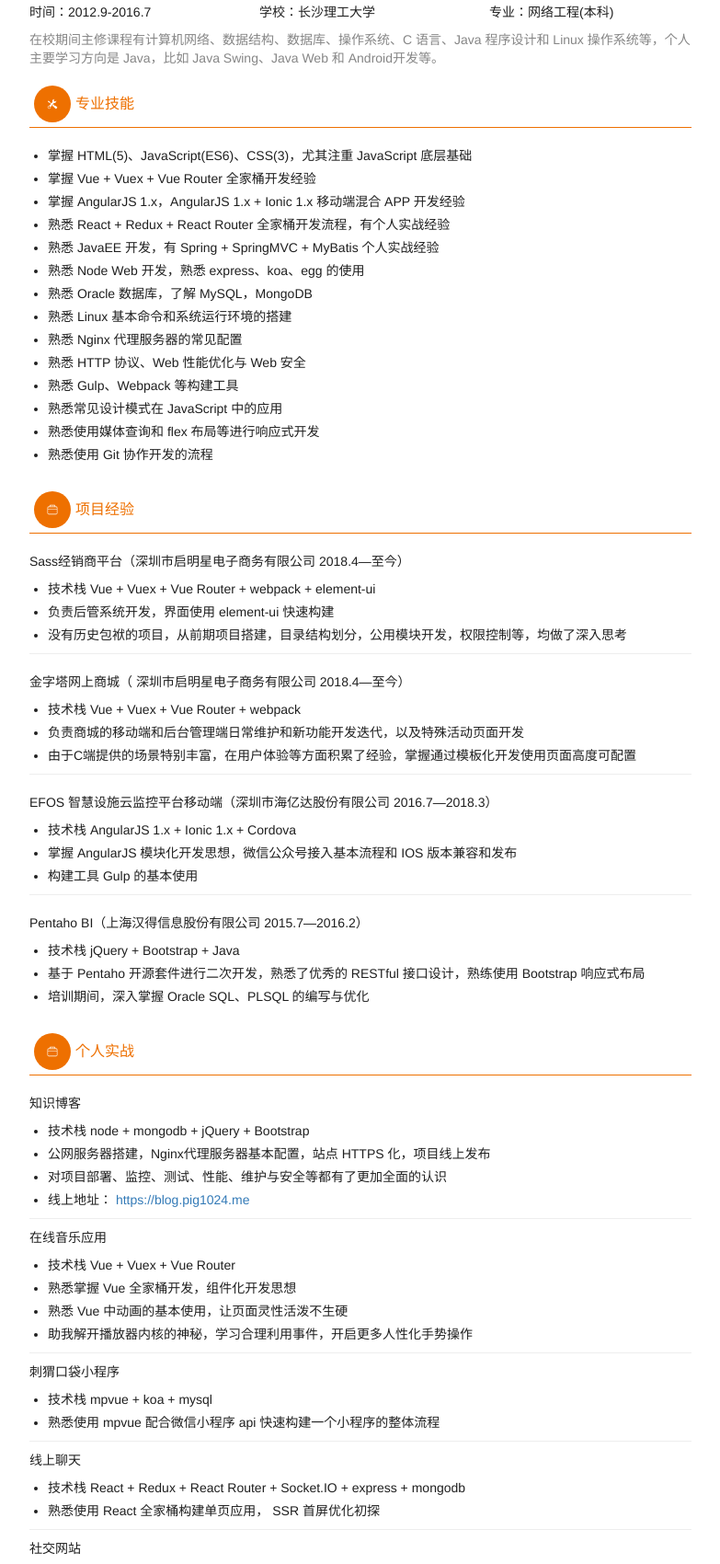
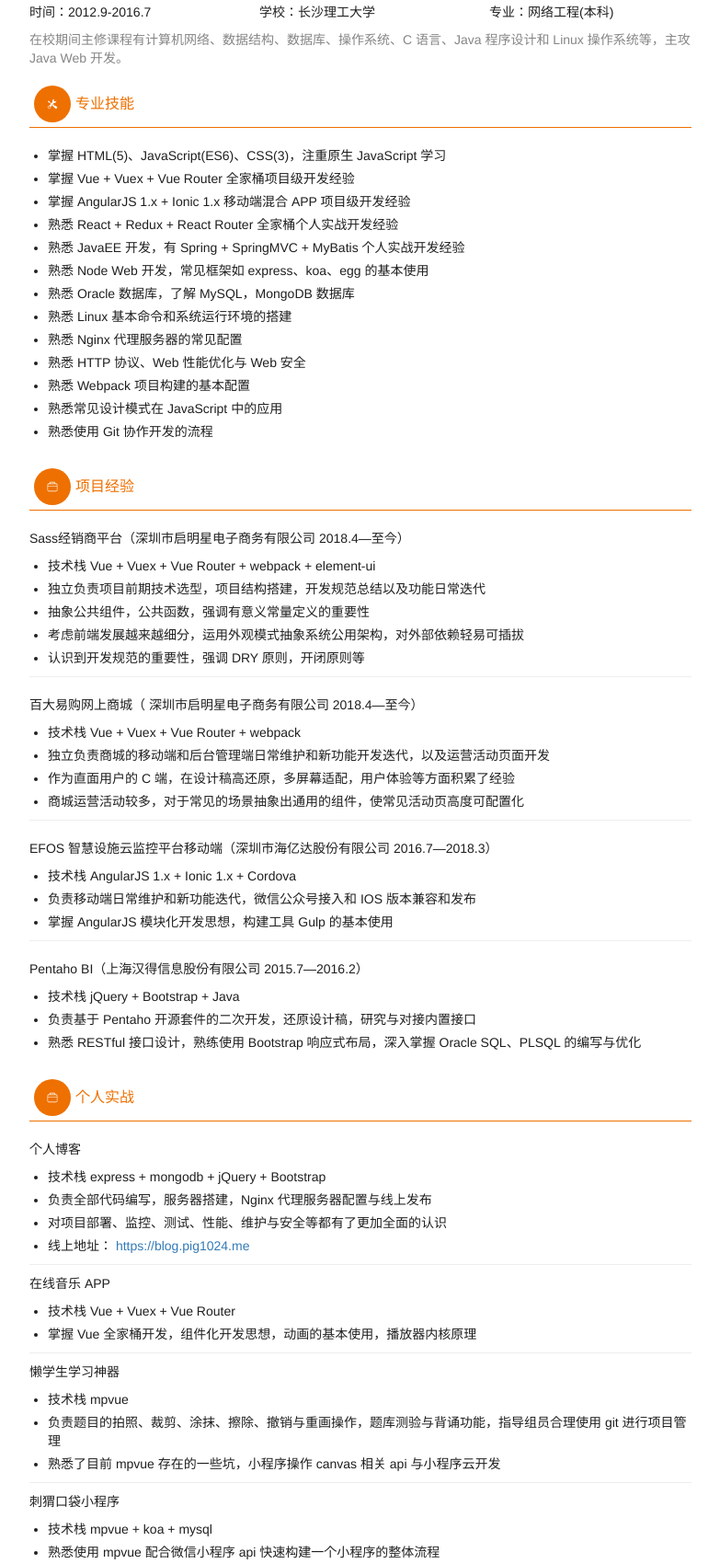
Before and after one commit to liuxinqiong/mycv, a plain HTML site: page cv.html in a window 1280 px wide. Shown: the part 436-2136 px from the top of the page at 92% size, without its empty margins (248-1031 px from the left). Drawn offline with Linux system fonts and the light colour scheme.

Commit message:
update cv

```diff
--- a/cv.html
+++ b/cv.html
@@ -55,7 +55,7 @@
                         </div>
                         <!--教育背景描述-->
                         <div class="des">
-                            在校期间主修课程有计算机网络、数据结构、数据库、操作系统、C 语言、Java 程序设计和 Linux 操作系统等，个人主要学习方向是 Java，比如 Java Swing、Java Web 和 Android开发等。
+                            在校期间主修课程有计算机网络、数据结构、数据库、操作系统、C 语言、Java 程序设计和 Linux 操作系统等，主攻 Java Web 开发。
                         </div>
                     </div>
                 </div>
@@ -70,19 +70,18 @@
                     <div class="content">
                         <div class="skill-list">
                             <ul>
-                                <li>掌握 HTML(5)、JavaScript(ES6)、CSS(3)，尤其注重 JavaScript 底层基础</li>
-                                <li>掌握 Vue + Vuex + Vue Router 全家桶开发经验</li>
-                                <li>掌握 AngularJS 1.x，AngularJS 1.x + Ionic 1.x 移动端混合 APP 开发经验</li>
-                                <li>熟悉 React + Redux + React Router 全家桶开发流程，有个人实战经验</li>
-                                <li>熟悉 JavaEE 开发，有 Spring + SpringMVC + MyBatis 个人实战经验</li>
-                                <li>熟悉 Node Web 开发，熟悉 express、koa、egg 的使用</li>
-                                <li>熟悉 Oracle 数据库，了解 MySQL，MongoDB</li>
+                                <li>掌握 HTML(5)、JavaScript(ES6)、CSS(3)，注重原生 JavaScript 学习</li>
+                                <li>掌握 Vue + Vuex + Vue Router 全家桶项目级开发经验</li>
+                                <li>掌握 AngularJS 1.x + Ionic 1.x 移动端混合 APP 项目级开发经验</li>
+                                <li>熟悉 React + Redux + React Router 全家桶个人实战开发经验</li>
+                                <li>熟悉 JavaEE 开发，有 Spring + SpringMVC + MyBatis 个人实战开发经验</li>
+                                <li>熟悉 Node Web 开发，常见框架如 express、koa、egg 的基本使用</li>
+                                <li>熟悉 Oracle 数据库，了解 MySQL，MongoDB 数据库</li>
                                 <li>熟悉 Linux 基本命令和系统运行环境的搭建</li>
                                 <li>熟悉 Nginx 代理服务器的常见配置</li>
                                 <li>熟悉 HTTP 协议、Web 性能优化与 Web 安全</li>
-                                <li>熟悉 Gulp、Webpack 等构建工具</li>
+                                <li>熟悉 Webpack 项目构建的基本配置</li>
                                 <li>熟悉常见设计模式在 JavaScript 中的应用</li>
-                                <li>熟悉使用媒体查询和 flex 布局等进行响应式开发</li>
                                 <li>熟悉使用 Git 协作开发的流程</li>
                             </ul>
                         </div>
@@ -102,20 +101,23 @@
                             <div class="detail">
                                 <ul>
                                     <li>技术栈 Vue + Vuex + Vue Router + webpack + element-ui</li>
-                                    <li>负责后管系统开发，界面使用 element-ui 快速构建</li>
-                                    <li>没有历史包袱的项目，从前期项目搭建，目录结构划分，公用模块开发，权限控制等，均做了深入思考</li>
+                                    <li>独立负责项目前期技术选型，项目结构搭建，开发规范总结以及功能日常迭代</li>
+                                    <li>抽象公共组件，公共函数，强调有意义常量定义的重要性</li>
+                                    <li>考虑前端发展越来越细分，运用外观模式抽象系统公用架构，对外部依赖轻易可插拔</li>
+                                    <li>认识到开发规范的重要性，强调 DRY 原则，开闭原则等</li>
                                 </ul>
                             </div>
                         </div>
                     </div>
                     <div class="company-item">
                         <div class="content">
-                            <p class="title">金字塔网上商城（ 深圳市启明星电子商务有限公司 2018.4—至今）</p>
+                            <p class="title">百大易购网上商城（ 深圳市启明星电子商务有限公司 2018.4—至今）</p>
                             <div class="detail">
                                 <ul>
                                     <li>技术栈 Vue + Vuex + Vue Router + webpack </li>
-                                    <li>负责商城的移动端和后台管理端日常维护和新功能开发迭代，以及特殊活动页面开发</li>
-                                    <li>由于C端提供的场景特别丰富，在用户体验等方面积累了经验，掌握通过模板化开发使用页面高度可配置</li>
+                                    <li>独立负责商城的移动端和后台管理端日常维护和新功能开发迭代，以及运营活动页面开发</li>
+                                    <li>作为直面用户的 C 端，在设计稿高还原，多屏幕适配，用户体验等方面积累了经验</li>
+                                    <li>商城运营活动较多，对于常见的场景抽象出通用的组件，使常见活动页高度可配置化</li>
                                 </ul>
                             </div>
                         </div>
@@ -126,22 +128,21 @@
                             <div class="detail">
                                 <ul>
                                     <li>技术栈 AngularJS 1.x + Ionic 1.x + Cordova</li>
-                                    <li>掌握 AngularJS 模块化开发思想，微信公众号接入基本流程和 IOS 版本兼容和发布</li>
-                                    <li>构建工具 Gulp 的基本使用</li>
+                                    <li>负责移动端日常维护和新功能迭代，微信公众号接入和 IOS 版本兼容和发布</li>
+                                    <li>掌握 AngularJS 模块化开发思想，构建工具 Gulp 的基本使用</li>
                                 </ul>
                             </div>
                         </div>
                     </div>
 
                     <div class="company-item">
-                        <!-- <p class="name"></p> -->
                         <div class="content">
                             <p class="title">Pentaho BI（上海汉得信息股份有限公司 2015.7—2016.2）</p>
                             <div class="detail">
                                 <ul>
                                     <li>技术栈 jQuery + Bootstrap + Java</li>
-                                    <li>基于 Pentaho 开源套件进行二次开发，熟悉了优秀的 RESTful 接口设计，熟练使用 Bootstrap 响应式布局</li>
-                                    <li>培训期间，深入掌握 Oracle SQL、PLSQL 的编写与优化</li>
+                                    <li>负责基于 Pentaho 开源套件的二次开发，还原设计稿，研究与对接内置接口</li>
+                                    <li>熟悉 RESTful 接口设计，熟练使用 Bootstrap 响应式布局，深入掌握 Oracle SQL、PLSQL 的编写与优化</li>
                                 </ul>
                             </div>
                         </div>
@@ -157,11 +158,11 @@
                     </div>
                     <div class="company-item">
                         <div class="content">
-                            <p class="title">知识博客</p>
+                            <p class="title">个人博客</p>
                             <div class="detail">
                                 <ul>
-                                    <li>技术栈 node + mongodb + jQuery + Bootstrap</li>
-                                    <li>公网服务器搭建，Nginx代理服务器基本配置，站点 HTTPS 化，项目线上发布</li>
+                                    <li>技术栈 express + mongodb + jQuery + Bootstrap</li>
+                                    <li>负责全部代码编写，服务器搭建，Nginx 代理服务器配置与线上发布</li>
                                     <li>对项目部署、监控、测试、性能、维护与安全等都有了更加全面的认识</li>
                                     <li>线上地址：
                                         <a href="https://blog.pig1024.me">https://blog.pig1024.me</a>
@@ -170,13 +171,21 @@
                             </div>
                         </div>
                         <div class="content">
-                            <p class="title">在线音乐应用</p>
+                            <p class="title">在线音乐 APP</p>
                             <div class="detail">
                                 <ul>
                                     <li>技术栈 Vue + Vuex + Vue Router</li>
-                                    <li>熟悉掌握 Vue 全家桶开发，组件化开发思想</li>
-                                    <li>熟悉 Vue 中动画的基本使用，让页面灵性活泼不生硬</li>
-                                    <li>助我解开播放器内核的神秘，学习合理利用事件，开启更多人性化手势操作</li>
+                                    <li>掌握 Vue 全家桶开发，组件化开发思想，动画的基本使用，播放器内核原理</li>
+                                </ul>
+                            </div>
+                        </div>
+                        <div class="content">
+                            <p class="title">懒学生学习神器</p>
+                            <div class="detail">
+                                <ul>
+                                    <li>技术栈 mpvue</li>
+                                    <li>负责题目的拍照、裁剪、涂抹、擦除、撤销与重画操作，题库测验与背诵功能，指导组员合理使用 git 进行项目管理</li>
+                                    <li>熟悉了目前 mpvue 存在的一些坑，小程序操作 canvas 相关 api 与小程序云开发</li>
                                 </ul>
                             </div>
                         </div>
@@ -194,7 +203,7 @@
                             <div class="detail">
                                 <ul>
                                     <li>技术栈 React + Redux + React Router + Socket.IO + express + mongodb</li>
-                                    <li>熟悉使用 React 全家桶构建单页应用， SSR 首屏优化初探</li>
+                                    <li>熟悉使用 React 全家桶构建单页应用，对 SSR 首屏优化有初步了解</li>
                                 </ul>
                             </div>
                         </div>
@@ -221,8 +230,8 @@
                         <h5>我是</h5>
                         <p>
                             —热爱生活，热爱技术，有理想的程序员一枚
-                            <br> —喜欢看不同的风景，体会不同的人文，内心喜欢旅游，但是一看钱包，还是决定看电影的屌丝一枚
-                            <br> —爱幻想有一天自己技术牛逼，有车有房，工作不忙，带着家人出去看世界的幻想家一枚
+                            <br> —爱看技术书籍、爱看电影、爱旅游、喜欢球类运动的程序员一枚
+                            <br> —热爱学习原生 JS，且越学越喜欢的前端工程师一枚
                         </p>
                         <h5>我要</h5>
                         <p>
```
